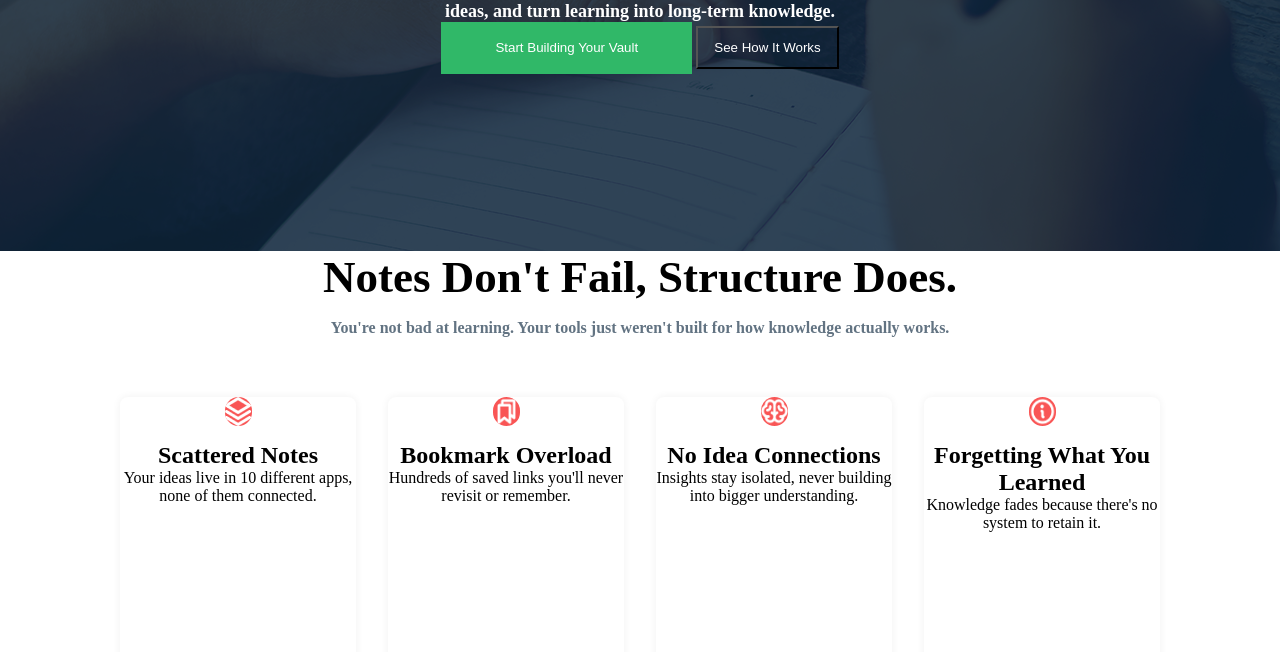
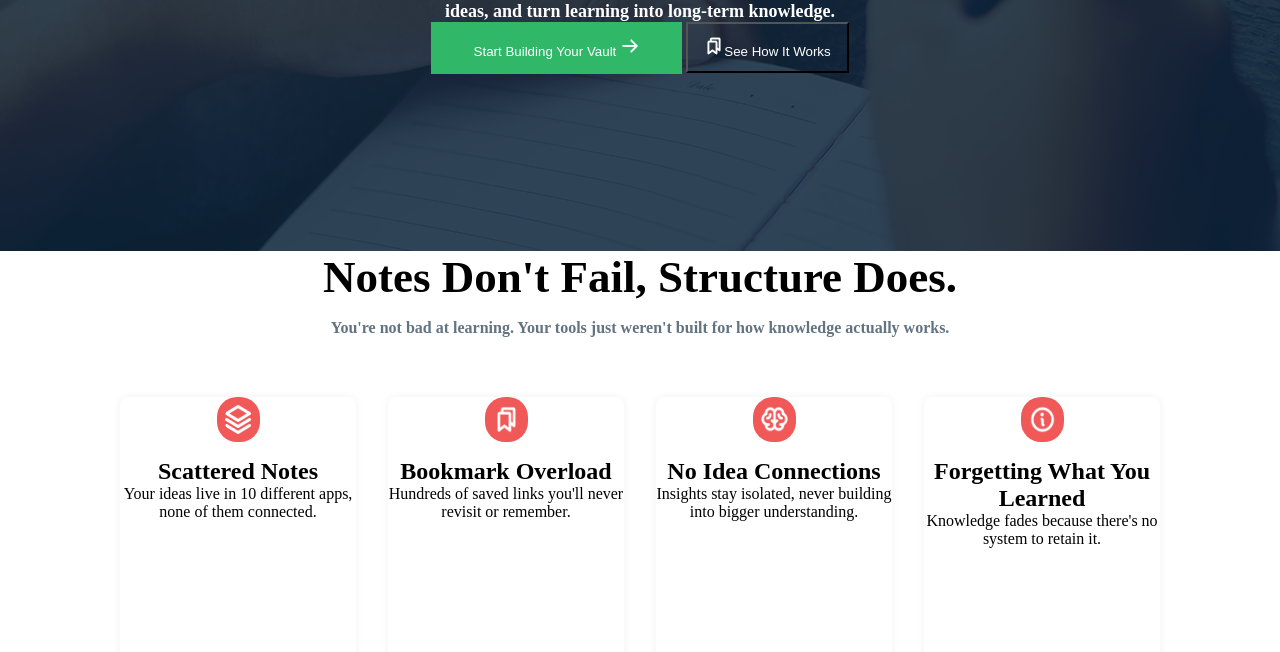
Before and after one commit to Rashad123456/assigment1, a plain HTML site: page index.html in a window 1280 px wide. Shown: the part 527-1179 px from the top of the page. Drawn offline with Linux system fonts and the light colour scheme.

Commit message:
new update

```diff
--- a/index.html
+++ b/index.html
@@ -27,7 +27,7 @@
     </header>
    <div class="hero">
     <div class="hero-box">
-        <button class="btn2">Early access</button>
+        <button class="btn2"><img src="Logo/dot.png" alt="">Early access</button>
 
         <h1>
             <span class="hero-text-colour2">Structured thinking,</span><br>
@@ -40,9 +40,11 @@
         </h2>
         <div>
             <button class="btn">
+
                 Start Building Your Vault
+                <img src="assets/ArrowRight.png" alt="">
             </button>
-            <button class="btn3">See How It Works</button>
+            <button class="btn3"><img src="assets/Bookmarks.png" alt="">See How It Works</button>
         </div>
     </div>
 </div>
--- a/style/style.css
+++ b/style/style.css
@@ -38,6 +38,7 @@
     height: 52px;
       border: none;
 
+
 }
 .hero {
     background-image: url('../assets/hero-bg.png');
@@ -68,6 +69,7 @@
 
 .btn2{
     border-radius: 1000px;
+
     background-color: #FFFFFF;
     color: #30B868;
     padding: 8px 12px;
@@ -88,11 +90,12 @@ margin-right: auto;
 }
 
 
-.hero-box h2{
+.hero .hero-box h2{
     font-size: 18px;
     margin-left: auto;
     margin-right: auto;
     color: white;
+
 
 }
 
@@ -143,16 +146,18 @@ height: 300px;
     text-align: center;
     font-size: 16px;
 }
-.card img{
-  display: block;
-  margin: 0 auto 16px;
-  width: 48px;
-  background: rgba(249, 85, 85, 1);
-   border-radius: 20px;
-   width: 27.01px;
-height: 29px;
+.card img {
+    display: block;
+    margin: 0 auto 16px;
+    width: 27px;
+    height: 29px;
+    padding: 8px;
+    background-color: rgb(241, 88, 88);
+    border-radius: 20px;
+    box-sizing: content-box;
+}
 
-}
+
 .sallution{
     display: flex;
 
@@ -254,8 +259,8 @@ padding: 16px;
     font-size: 14px;
     text-align: center;
 }
-.btn2 img{
+.btn3 img{
     width: 20px;
-    height: 20px;
+height: 20px;
 
 }
```
